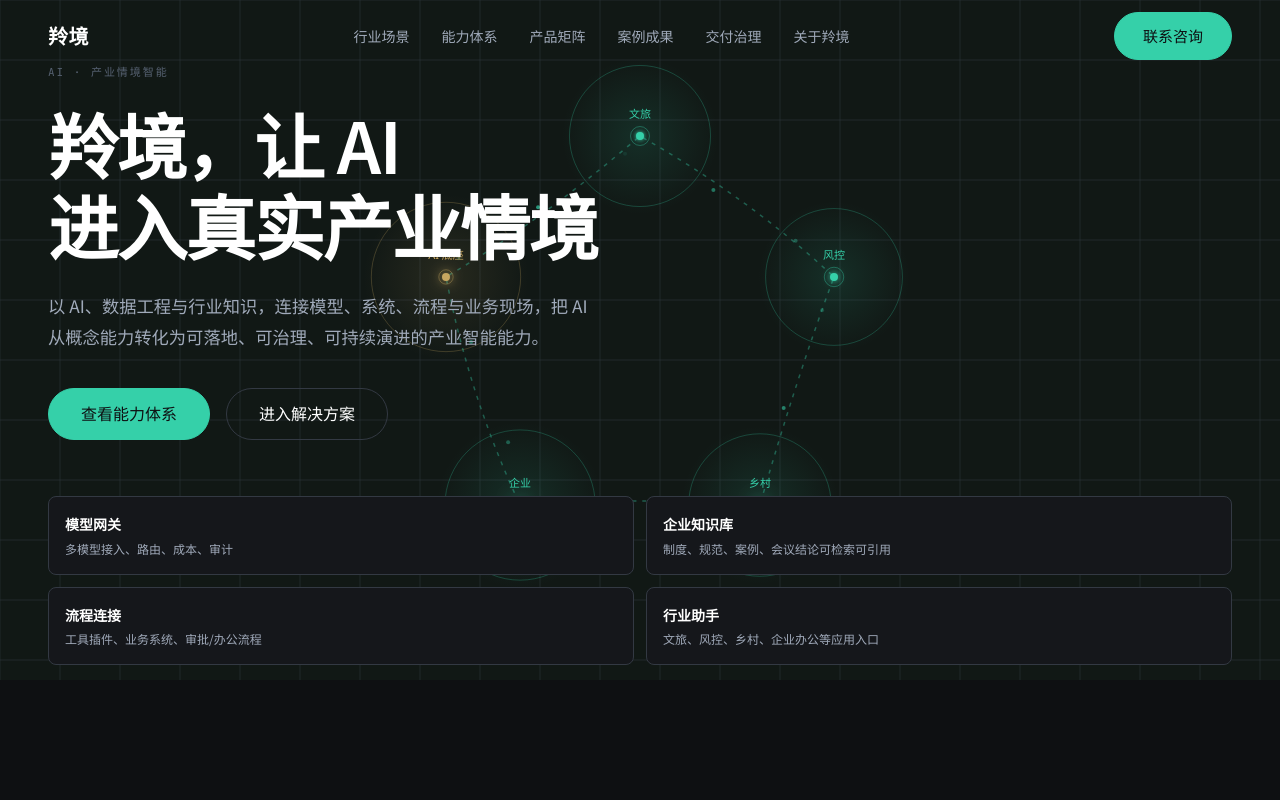
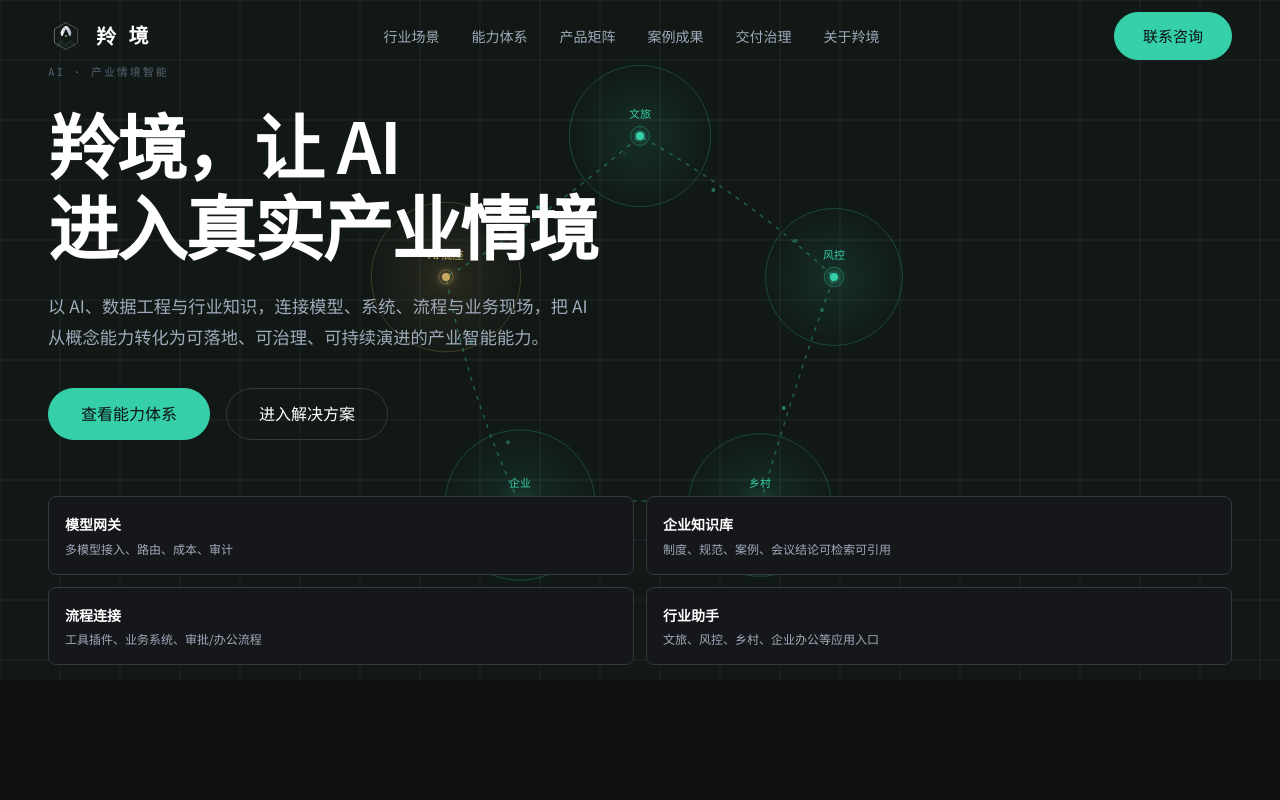
Before and after one commit to cc844673379-lgtm/frist_lingscape, a website built with Vite: page index.html in a window 1280 px wide. Shown: the top 800 px of the page. Built offline with nearby package versions, Linux system fonts and the light colour scheme.

Commit message:
Add logo to navigation bar

```diff
--- a/index.html
+++ b/index.html
@@ -22,7 +22,7 @@
 <header class="nav" id="nav" role="banner">
   <div class="container">
     <div class="nav-inner">
-      <a href="#" class="nav-logo">羚<span>境</span></a>
+      <a href="#" class="nav-logo" style="display:flex;align-items:center;gap:12px;"><img src="/src/assets/icons/logo.svg" alt="Logo" style="height:36px;width:36px;">羚<span>境</span></a>
       <nav class="nav-links" role="navigation" aria-label="主导航">
         <a href="#solutions">行业场景</a>
         <a href="#capabilities">能力体系</a>
```
